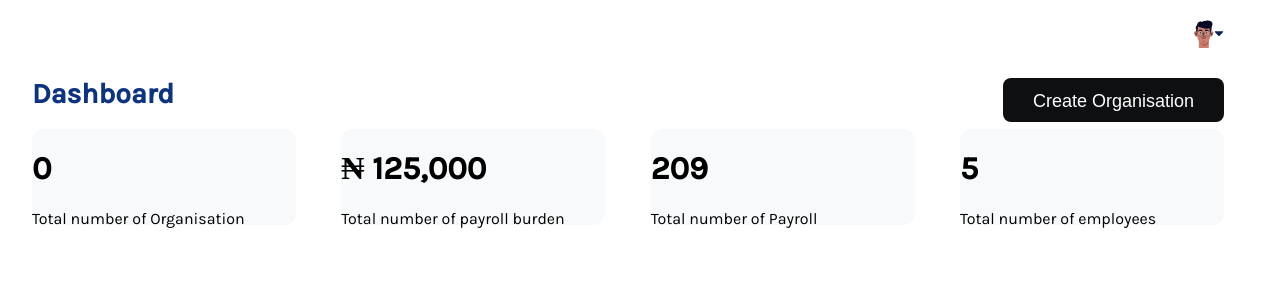
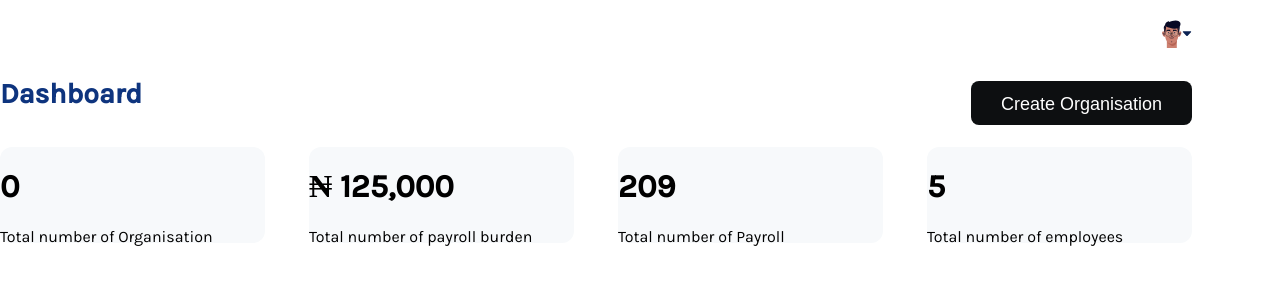
Before and after one commit to sparkpayrolls/SparkpayFrontend, a Next.js app: page /dashboard/table/table in a window 1280 px wide. Shown: the top 300 px of the page. Built offline with nearby package versions, Linux system fonts and the light colour scheme.

Commit message:
creating table cards

```diff
--- a/pages/dashboard/index.tsx
+++ b/pages/dashboard/index.tsx
@@ -14,7 +14,7 @@ const Dashboard: NextPage = () => {
         </Head>
         <div className="dashboard-section">
           <Sidebar />
-          <Table />
+          <Table/>
         </div>
       </div>
     </div>
--- a/pages/dashboard/table/table.tsx
+++ b/pages/dashboard/table/table.tsx
@@ -24,6 +24,7 @@ const Table: NextPage = () => {
       <div className="dashboard-table__cards">
         <h1 className="dashboard-table__header">Dashboard</h1>
         <div className="dashboard-table__button">
+          <Image src={ PlusButton}/>
           <Button
             label="Create Organisation"
             onClick={() => {}}
@@ -32,7 +33,7 @@ const Table: NextPage = () => {
           />
         </div>
       </div>
-      <div className="dashboard-table__card">
+      <div className="dashboard-table__cardFlex">
         <div className="dashboard-table__cardDetails">
           <h1>0</h1>
           <p>Total number of Organisation</p>
--- a/styles/components/_table.scss
+++ b/styles/components/_table.scss
@@ -1,6 +1,6 @@
 .dashboard-table {
-  margin-left: 32px;
-  margin-right: 32px;
+//   padding-left: 32px;
+// padding-right: 32px;
   margin-top: 20px;
   width: 1192px;
 
@@ -12,6 +12,7 @@
   &__cards {
     display: flex;
     justify-content: space-between;
+    align-items: center;
   }
   &__header {
     font-style: normal;
@@ -30,12 +31,14 @@
     height: 44px;
   }
 
-  &__card {
+  &__cardFlex {
     display: flex;
     justify-content: space-between;
+    align-items: center;
+    margin-top: 18px;
   }
   &__cardDetails {
-    width: 264px;
+    width: 265px;
     height: 96px;
     background: #f7f9fb;
     border-radius: 12px;
```
